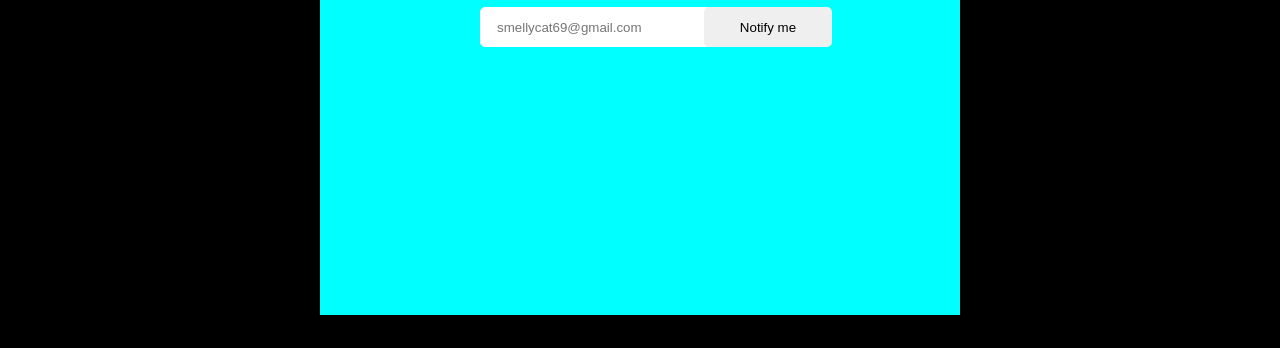
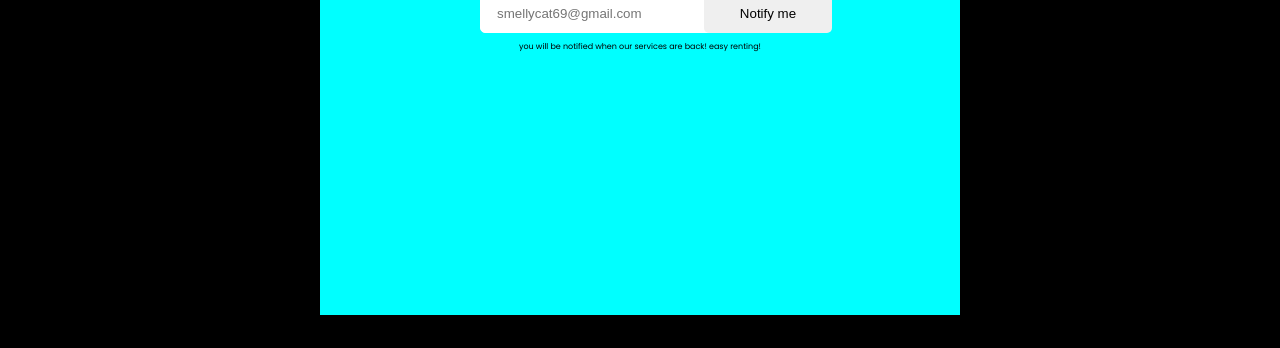
Before and after one commit to suryathink/livebuy-landing-page, a plain HTML site: page index.html in a window 1280 px wide. Shown: the part 452-800 px from the top of the page. Drawn offline with Linux system fonts and the light colour scheme.

Commit message:
notification added

```diff
--- a/index.html
+++ b/index.html
@@ -34,6 +34,10 @@
               <input type="email" placeholder="smellycat69@gmail.com">
               <button type="submit">Notify me</button>
             </div>
+
+            <div class="notification">
+              <p class="notification-text">you will be notified when our services are back! easy renting!</p>
+            </div>
     </div>
 
   </body>
--- a/styles.css
+++ b/styles.css
@@ -100,3 +100,16 @@ body{
     border-radius: 5px;
     border: none;
   }
+
+  .notification{
+    border: 5px soild red;
+    text-align: center;
+    width: 45%;
+  }
+
+  .notification-text{
+    font-family: Poppins;
+    font-size: 8px;
+    text-align: center;
+    font-weight: 400;
+  }
```
